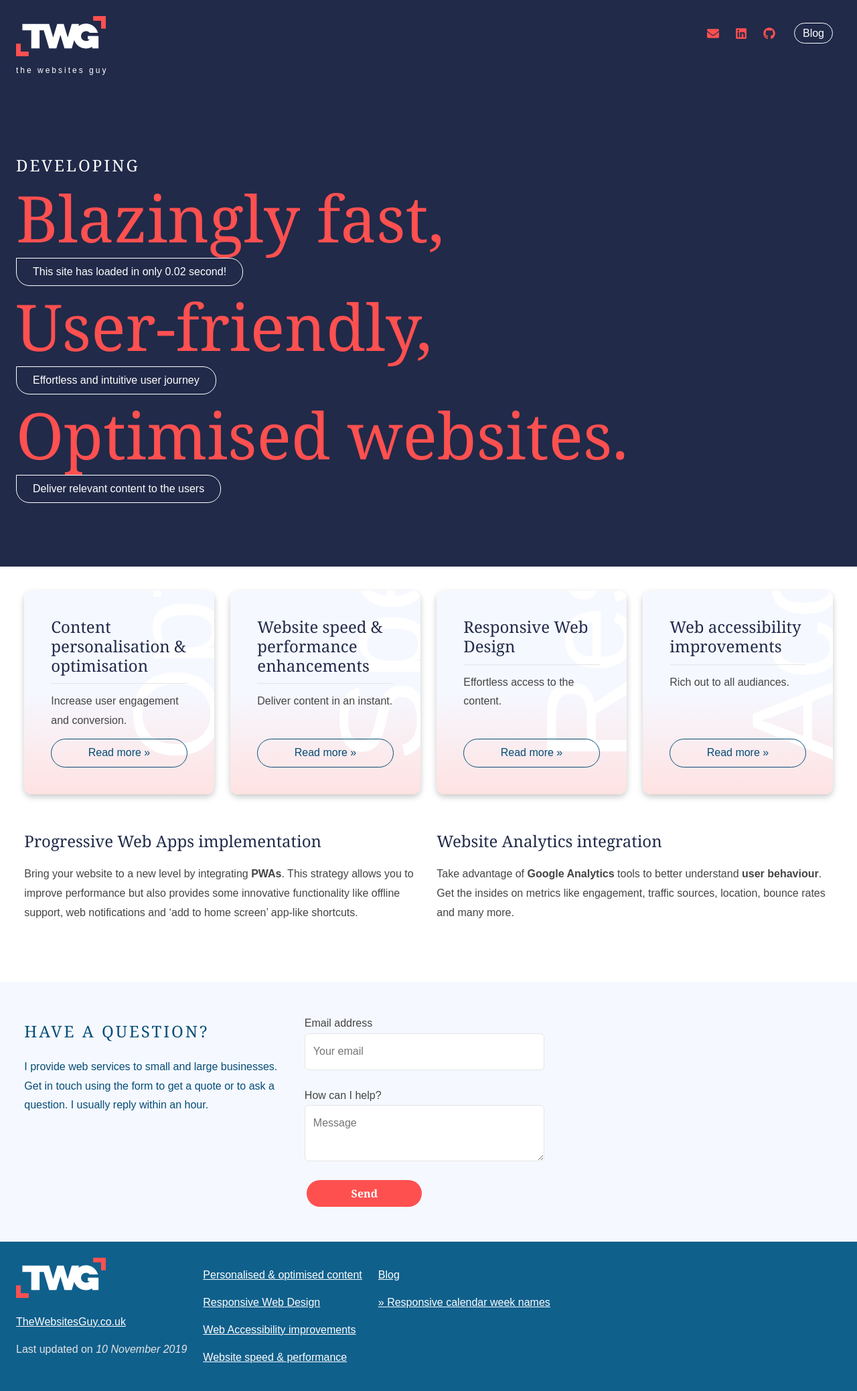
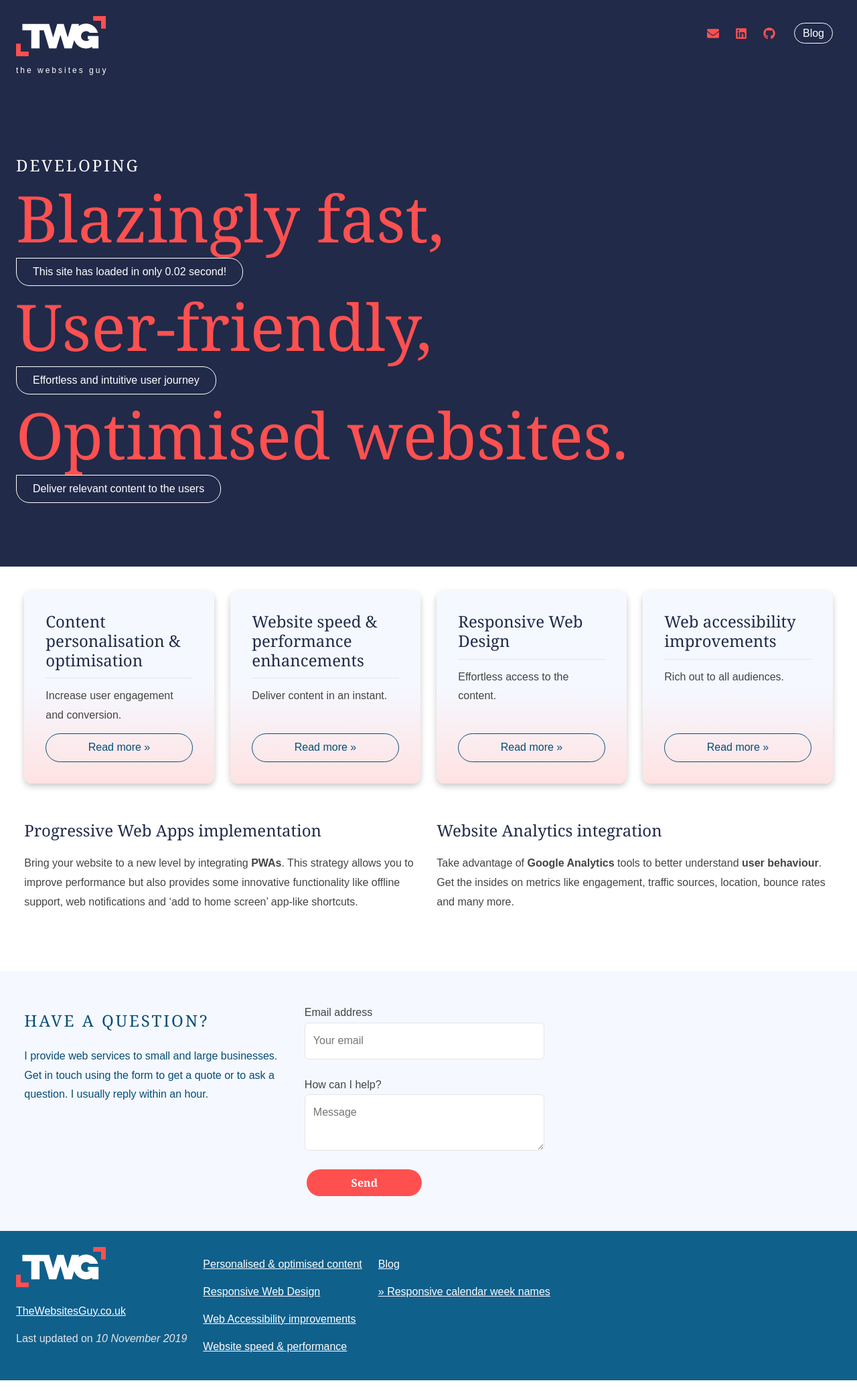
Before and after one commit to proochster/thewebsitesguy, a Jekyll site: the page built from index.html, in a window 1280 px wide. Shown: the whole page at 67% size. Built offline with Jekyll 4.4.1, drawn with Linux system fonts in a browser that asks for light colours; comment, search, counter and statistics services are not loaded.

Commit message:
^ Card styles

```diff
--- a/_includes/services.html
+++ b/_includes/services.html
@@ -1,23 +1,23 @@
 
 <div class="m:flex">
-    <div class="card m:50 l:25 m-b" data-card="Optimisation">
+    <div class="card m:50 l:25 m-b">
         <h2 class="dark">Content personalisation & optimisation</h2>
         <p>Increase user engagement and conversion.</p>
         <a title="Read more about content optimisation" href="{{ site.url }}/personalised-and-optimised-content.html" class="text-button">Read more&nbsp;&raquo;</a>
     </div>
-    <div class="card m:50 l:25 m-b" data-card="Speed">
+    <div class="card m:50 l:25 m-b">
         <h2 class="dark">Website speed & performance enhancements</h2>
         <p>Deliver content in an instant.</p>
         <a title="Read more about web speed and performance enhancements" href="{{ site.url }}/website-speed-and-performance.html" class="text-button">Read more&nbsp;&raquo;</a>
     </div>
-    <div class="card m:50 l:25 m-b" data-card="Responsive">
+    <div class="card m:50 l:25 m-b">
         <h2 class="dark">Responsive Web Design</h2>
         <p>Effortless access to the content.</p>
         <a title="Introduction to responsive web design" href="{{ site.url }}/responsive-web-design.html" class="text-button">Read more&nbsp;&raquo;</a>
     </div>
-    <div class="card m:50 l:25 m-b" data-card="Accessibility">
+    <div class="card m:50 l:25 m-b">
         <h2 class="dark">Web accessibility improvements</h2>
-        <p>Rich out to all audiances.</p>
+        <p>Rich out to all audiences.</p>
         <a title="Read more about web accessibility improvements" href="{{ site.url }}/web-accessibility-improvements.html" class="text-button">Read more&nbsp;&raquo;</a>
     </div>
 </div>
--- a/_styles/components/card.scss
+++ b/_styles/components/card.scss
@@ -3,7 +3,7 @@
 \*------------------------------------*/
 
 .card{
-    padding: 40px;
+    padding: 32px;
     border-radius: $unit;
     box-shadow: 0px 4px 10px $grey-mid;
     background-image: linear-gradient(to bottom, $secondary-light, $secondary-light, $primary-light);
@@ -12,18 +12,18 @@
     position: relative;
     overflow: hidden;
 
-    &:before{
-        content: attr(data-card);
-        position: absolute;
-        color: $light;
-        font-size: 182px;
-        left: 30%;
-        z-index: 1;
-        line-height: 1;
-        bottom: 100px;
-        transform: rotate(-90deg);
-        width: 100%;
-    }
+    // &:before{
+    //     content: attr(data-card);
+    //     position: absolute;
+    //     color: $light;
+    //     font-size: 182px;
+    //     left: 30%;
+    //     z-index: 1;
+    //     line-height: 1;
+    //     bottom: 100px;
+    //     transform: rotate(-90deg);
+    //     width: 100%;
+    // }
 
     h2 {
         border-bottom: 1px solid $grey-light;
```
